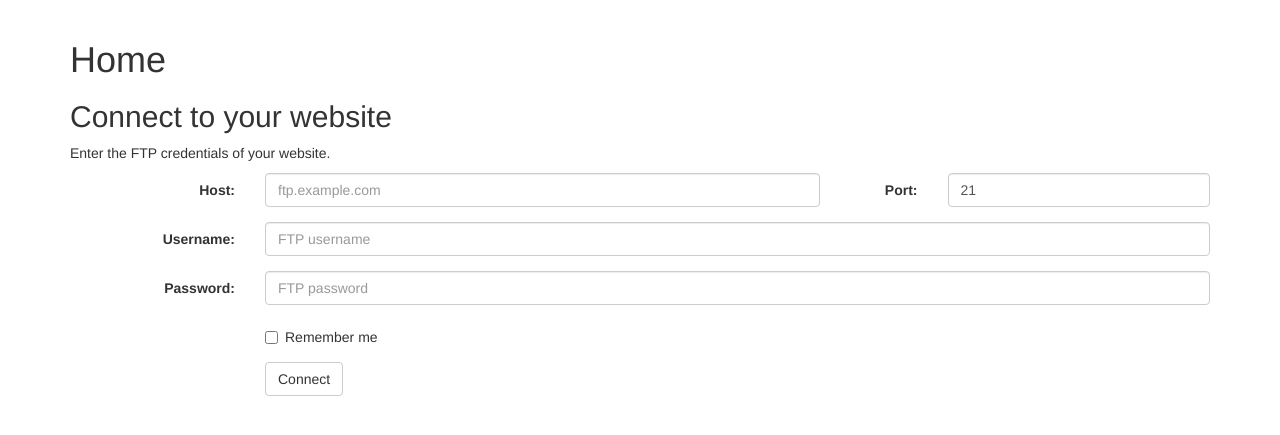
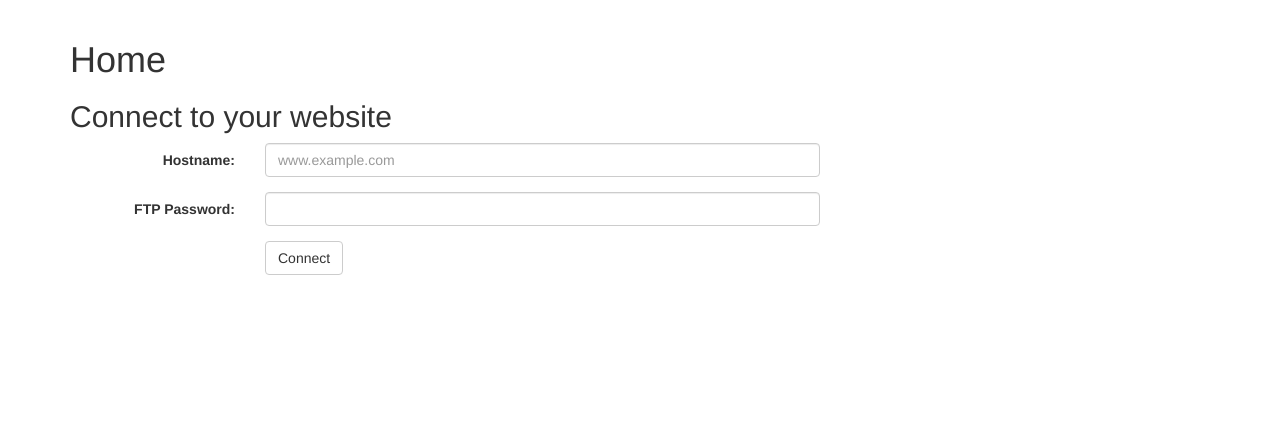
Before and after one commit to HE-Arc/iziCMS, a Django app: page / in a window 1280 px wide. Shown: the part 51-486 px from the top of the page. Run offline with Django 3.2, Linux system fonts and the light colour scheme; some libraries are stand-ins or nearby versions.

Commit message:
Changement structure : * la vue home demande un hostname et un password * si le hostname ne correspond à aucun site dans la db, affiche la vue websites_configure

```diff
--- a/iziCMSapp/templates/home.html
+++ b/iziCMSapp/templates/home.html
@@ -5,37 +5,18 @@
 
     <h2>Connect to your website</h2>
 
-    <p>Enter the FTP credentials of your website.</p>
-
-    <form class="form-horizontal" action="{% url 'websites_connect' %}" method="post">
+    <form class="form-horizontal" action="{% url 'connect_hostname' %}" method="post">
         {% csrf_token %}
         <div class="form-group">
-            <label class="control-label col-sm-2" for="host">Host:</label>
+            <label class="control-label col-sm-2" for="hostname">Hostname:</label>
             <div class="col-sm-6">
-                <input type="text" class="form-control" id="host" name="host" placeholder="ftp.example.com">
-            </div>
-            <label class="control-label col-sm-1" for="port">Port:</label>
-            <div class="col-sm-3">
-                <input type="number" class="form-control" id="port" name="port" value="21">
+                <input type="text" class="form-control" id="hostname" name="hostname" placeholder="www.example.com">
             </div>
         </div>
         <div class="form-group">
-            <label class="control-label col-sm-2" for="username">Username:</label>
-            <div class="col-sm-10">
-                <input type="text" class="form-control" id="username" name="username" placeholder="FTP username">
-            </div>
-        </div>
-        <div class="form-group">
-            <label class="control-label col-sm-2" for="pwd">Password:</label>
-            <div class="col-sm-10">
-                <input type="password" class="form-control" id="pwd" name="pwd" placeholder="FTP password">
-            </div>
-        </div>
-        <div class="form-group">
-            <div class="col-sm-offset-2 col-sm-10">
-                <div class="checkbox">
-                    <label><input type="checkbox" name="remember"> Remember me</label>
-                </div>
+            <label class="control-label col-sm-2" for="pwd">FTP Password:</label>
+            <div class="col-sm-6">
+                <input type="password" class="form-control" id="pwd" name="pwd">
             </div>
         </div>
         <div class="form-group">
--- a/iziCMSapp/urls.py
+++ b/iziCMSapp/urls.py
@@ -4,8 +4,10 @@ from . import views
 
 urlpatterns = [
     url(r'^$', views.home, name='home'),
+    url(r'^connect_hostname$', views.connect_hostname, name='connect_hostname'),
 
     url(r'^websites/connect$', views.websites_connect, name='websites_connect'),
+    url(r'^websites/configure', views.websites_configure, name='websites_configure'),
 
     url(r'^websites/(?P<website_id>[0-9]+)/pages/$', views.pages_index, name='pages_index'),
     url(r'^websites/(?P<website_id>[0-9]+)/pages/(?P<page_id>[0-9]+)$', views.pages_edit, name='pages_edit'),
--- a/iziCMSapp/views.py
+++ b/iziCMSapp/views.py
@@ -1,5 +1,4 @@
 from django.shortcuts import redirect, render
-from django.template import loader
 
 from FTPManager import FTPManager
 import logging
@@ -7,7 +6,6 @@ from django.http import HttpResponse
 
 from .models import Site
 from bs4 import BeautifulSoup
-import html
 
 logger = logging.getLogger(__name__)
 
@@ -16,29 +14,90 @@ logger = logging.getLogger(__name__)
 ###
 
 def home(request):
+    """
+    Show a simple form asking for a website hostname and a password.
+    The form is sent to the connect_hostname view method.
+    """
     return render(request, 'home.html')
+
+def connect_hostname(request):
+    """
+    If the hostname is known, perform a FTP test, store hostname
+    and password in session and redirect to pages_index
+    Else, show websites_configure view.
+    """
+    hostname = request.POST['hostname']
+    pwd = request.POST['pwd']
+
+    try:
+        site = Site.objects.get(hostname=hostname) # exception raised here if the site is unknown
+        if FTPManager.test(site.ftp_host, site.ftp_port, site.ftp_user, pwd):
+            request.session['hostname'] = hostname
+            request.session['pwd'] = pwd
+            return redirect('pages_index', website_id=site.id)
+        else:
+            return render(request, 'websites/configure.html', {
+                'hostname': hostname,
+                'ftp_host': site.ftp_host,
+                'port': site.ftp_host,
+                'username': site.ftp_user,
+                'pwd': pwd,
+                'is_new': False,
+                'message': "Unable to connect to your FTP server, please verify your configuration."
+            })
+    except Site.DoesNotExist:
+        return render(request, 'websites/configure.html', {
+                'hostname':hostname,
+                'pwd':pwd,
+                'is_new':True,
+                'message':"We don't know your website yet, please register it using your FTP crendentials."
+            })
+
 
 ###
 ### WEBSITES
 ###
 
 def websites_connect(request):
-    host = request.POST['host']
+    """
+    Create or update a website using the POST parameters.
+    The is_new hidden input in websites_configure tells what to do.
+    Store hostname and password in the user session and open the page index of the site.
+    """
+    hostname = request.POST['hostname']
+    ftp_host = request.POST['ftp_host']
     port = request.POST['port']
     username = request.POST['username']
     pwd = request.POST['pwd']
+    is_new = request.POST['is_new']
 
-    # todo: ftp test, redirect back if it fails
+    if not FTPManager.test(ftp_host, port, username, pwd):
+        return render(request, 'websites/configure.html', {
+            'hostname': hostname,
+            'ftp_host': ftp_host,
+            'port': port,
+            'username': username,
+            'pwd': pwd,
+            'message': "Unable to connect to your FTP server, please verify your configuration."
+        })
 
-    try:
-        site = Site.objects.get(ftp_host=host, ftp_user=username)
-    except Site.DoesNotExist:
-        return redirect('home')
-        # todo: create a website
+    # in fact the flag is_new may be useless
+    site, created = Site.objects.update_or_create(
+        hostname=hostname, ftp_host=ftp_host,
+        ftp_user=username, ftp_port=port
+    )
 
+    request.session['hostname'] = hostname
     request.session['pwd'] = pwd
 
     return redirect('pages_index', website_id=site.id)
+
+
+def websites_configure(request, website_id):
+    """
+    Show the form to configure a existing or new website.
+    """
+    #todo
 
 ###
 ### PAGES
```
Also changed, not shown: iziCMSapp/templates/websites/configure.html (+21 -17 lines).
